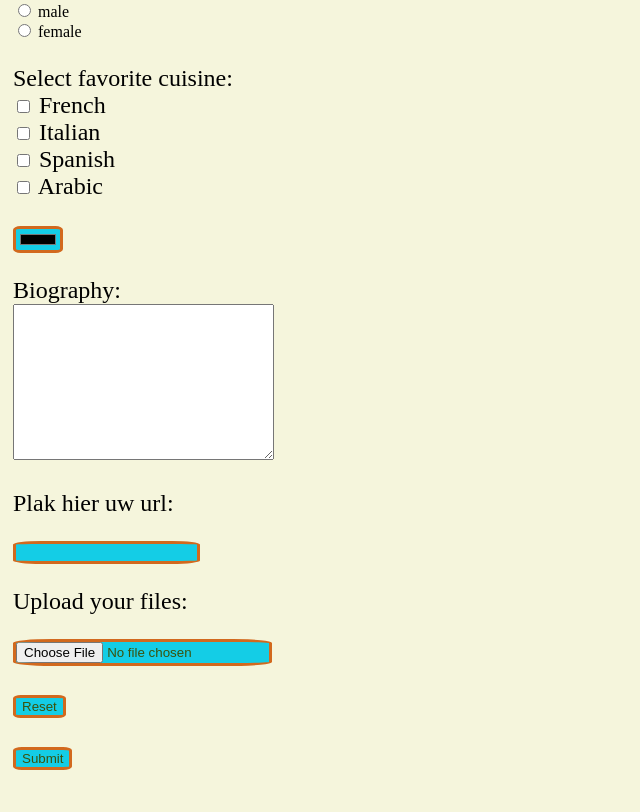
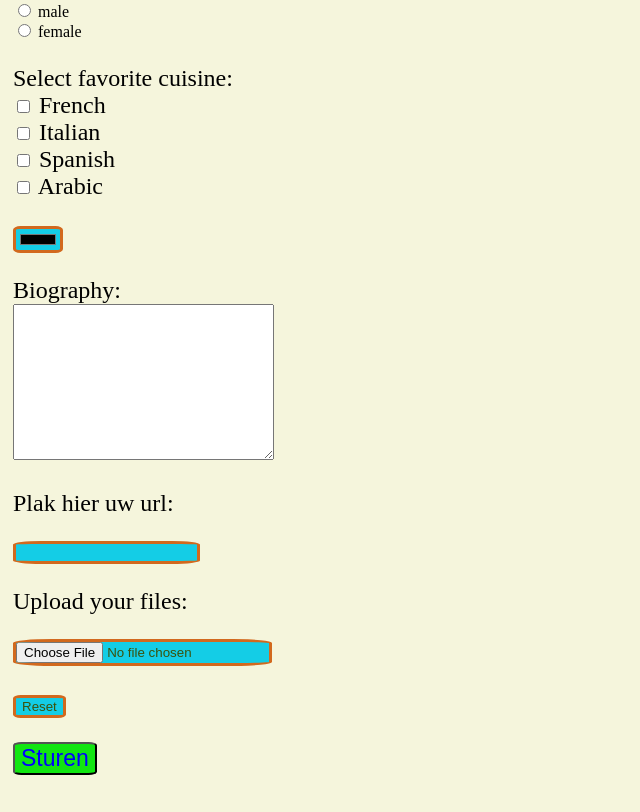
Before and after one commit to roelroel2708/opdracht10, a plain HTML site: page opdracht_10/about.html in a window 1280 px wide. Shown: the part 413-1225 px from the top of the page, without its empty margins (0-640 px from the left). Drawn offline with Linux system fonts and the light colour scheme.

Commit message:
Add files via upload

```diff
--- a/opdracht_10/about.html
+++ b/opdracht_10/about.html
@@ -115,7 +115,7 @@
 
         <p>
             <label for="button_submit">
-                <input type="submit" value="Submit">
+                <button type="submit">Sturen</button>
             </label>
         </p>
     </form>
```
